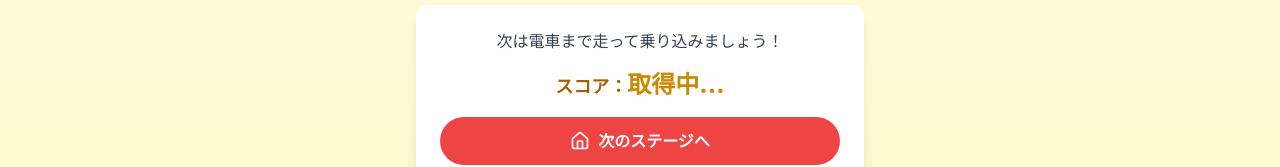
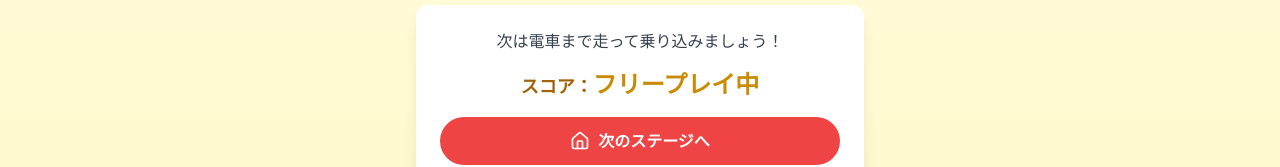
Before and after one commit to RiTa-23/Nesupani_React, a React (Vite) app: page /bikegameclear in a window 1280 px wide. Shown: the part 389-556 px from the top of the page. Built offline with nearby package versions, Linux system fonts and the light colour scheme; no server answers.

Commit message:
add:フリープレイモード実装

```diff
--- a/src/pages/BikeGameClearPage.tsx
+++ b/src/pages/BikeGameClearPage.tsx
@@ -12,16 +12,20 @@ const BikeGameClearPage: React.FC = () => {
   const navigate = useNavigate();
   const [playClearSound] = useSound('/sounds/clear.mp3', { volume: 0.5 });
   const [score, setScore] = useState<number | null>(null);
+  const [isFreePlay, setIsFreePlay] = useState(false);
 
   useEffect(() => {
     playClearSound();
   }, [playClearSound]);
 
-  // スコア取得
+  // フリープレイ判定とスコア取得
   useEffect(() => {
+    const gameId = localStorage.getItem("gameId");
+    if (!gameId) {
+      setIsFreePlay(true);
+      return;
+    }
     const fetchScore = async () => {
-      const gameId = localStorage.getItem("gameId");
-      if (!gameId) return;
       const docRef = doc(db, "gameIds", gameId);
       const docSnap = await getDoc(docRef);
       if (docSnap.exists()) {
@@ -56,7 +60,11 @@ const BikeGameClearPage: React.FC = () => {
           <div className="text-center my-4">
             <span className="text-lg font-bold text-yellow-700">スコア：</span>
             <span className="text-2xl font-extrabold text-yellow-600">
-              {score !== null ? score : "取得中..."}
+              {isFreePlay
+                ? "フリープレイ中"
+                : score !== null
+                  ? score
+                  : "取得中..."}
             </span>
           </div>
           <div className="flex flex-col space-y-4">
--- a/src/pages/BikeGamePage.tsx
+++ b/src/pages/BikeGamePage.tsx
@@ -35,6 +35,9 @@ function BikeGamePage() {
   const [timeLeft, setTimeLeft] = useState(50);
   const [isGameStarted, setIsGameStarted] = useState(false);
 
+  // フリープレイ判定
+  const [isFreePlay, setIsFreePlay] = useState(false);
+
   // ゲームID存在チェック
   const [loadingGameId, setLoadingGameId] = useState(true);
   const [gameIdError, setGameIdError] = useState<string | null>(null);
@@ -43,7 +46,9 @@ function BikeGamePage() {
     const checkGameId = async () => {
       const gameId = localStorage.getItem("gameId");
       if (!gameId) {
-        setGameIdError("ゲームIDが見つかりません。URLを確認してください。");
+        // フリープレイモード
+        setIsFreePlay(true);
+        setGameIdError(null);
         setLoadingGameId(false);
         return;
       }
@@ -63,7 +68,6 @@ function BikeGamePage() {
         return;
       }
 
-      // stage1Completedがfalseならゲーム開始可
       setGameIdError(null);
       setLoadingGameId(false);
     };
@@ -149,6 +153,7 @@ function BikeGamePage() {
   useEffect(() => {
     const updateStage1Completed = async () => {
       if (progress >= goalDistance) {
+        if (!isFreePlay) {
           const gameId = localStorage.getItem("gameId");
           const timescore= (timeLimit - timeLeft).toFixed(2);
           if (gameId) {
@@ -162,11 +167,13 @@ function BikeGamePage() {
             );
             console.log("stage1score", Math.round((45 + Number(timescore)) * 20));
           }
+        }
+        // フリープレイでもクリア画面へ
         navigate('/bikegameclear');
       }
     };
     updateStage1Completed();
-  }, [progress, navigate]);
+  }, [progress, navigate, isFreePlay, timeLeft]);
 
   // エラー時のカードUI
   const renderErrorCard = () => (
@@ -210,7 +217,7 @@ function BikeGamePage() {
       </PageTransition>
     );
   }
-  if (gameIdError) {
+  if (gameIdError && !isFreePlay) {
     return (
       <PageTransition>
         <div className="min-h-screen flex items-center justify-center bg-gray-900">
--- a/src/pages/HomePage.tsx
+++ b/src/pages/HomePage.tsx
@@ -16,6 +16,7 @@ const HomePage: React.FC = () => {
   const [inputId, setInputId] = useState<string | null>(null);
   const [idExists, setIdExists] = useState(false);
   const [isHowToPlayOpen, setIsHowToPlayOpen] = useState(false);
+  const [showErrorCard, setShowErrorCard] = useState(false); // ★追加
 
   // URLからidを取得し、Firestoreで存在チェック
   useEffect(() => {
@@ -27,8 +28,11 @@ const HomePage: React.FC = () => {
     }
     setInputId(id);
 
+    // 初期表示時はエラーを出さない
+    setError('');
+    setShowErrorCard(false);
+
     if (!id) {
-      setError('IDが見つかりません');
       setLoading(false);
       return;
     }
@@ -40,7 +44,6 @@ const HomePage: React.FC = () => {
         setIdExists(true);
         setError('');
       } else {
-        setError('IDが見つかりません');
         setIdExists(false);
       }
       setLoading(false);
@@ -51,7 +54,11 @@ const HomePage: React.FC = () => {
 
   // スタートボタン押下時の処理
   const handleStartGame = async () => {
-    if (!inputId || !idExists) return;
+    if (!inputId || !idExists) {
+      setError('IDが見つかりません');
+      setShowErrorCard(true); // ★ここでエラーカード表示
+      return;
+    }
     localStorage.setItem("gameId", inputId);
     navigate('/bikegame');
   };
@@ -67,7 +74,6 @@ const HomePage: React.FC = () => {
       </div>
       <h2 className="text-2xl font-bold mb-2 text-gray-800">ゲームを開始できません</h2>
       <p className="mb-6 text-gray-600">ゲームIDが見つかりません。URLを確認してください。</p>
-      {/* フリープレイモードボタン追加 */}
       <Button
         onClick={() => {
           localStorage.removeItem("gameId");
@@ -88,7 +94,7 @@ const HomePage: React.FC = () => {
       <div className="min-h-screen bg-gradient-to-b from-blue-50 to-blue-100 flex flex-col items-center justify-center p-4">
         {loading ? (
           <div>読み込み中...</div>
-        ) : error ? (
+        ) : showErrorCard ? ( // ★ここでエラーカードを制御
           renderErrorCard()
         ) : (
           <>
@@ -117,13 +123,12 @@ const HomePage: React.FC = () => {
                 <Info className="mr-2" size={20} />
                 遊び方
               </Button>
-              {/* フリープレイモードボタン追加 */}
               <Button
                 onClick={() => {
                   localStorage.removeItem("gameId");
                   navigate('/bikegame');
                 }}
-                variant="secondary"
+                variant="primary"
                 size="small"
                 className="w-full flex items-center justify-center mt-2 bg-gray-400 hover:bg-gray-500 text-white"
               >
--- a/src/pages/RunGameClearPage.tsx
+++ b/src/pages/RunGameClearPage.tsx
@@ -10,16 +10,20 @@ import { doc, getDoc } from "firebase/firestore";
 const RunGameClearPage: React.FC = () => {
   const [playClearSound] = useSound('/sounds/clear.mp3', { volume: 0.5 });
   const [score, setScore] = useState<number | null>(null);
+  const [isFreePlay, setIsFreePlay] = useState(false);
 
   useEffect(() => {
     playClearSound();
   }, [playClearSound]);
 
-  // スコア取得
+  // フリープレイ判定とスコア取得
   useEffect(() => {
+    const gameId = localStorage.getItem("gameId");
+    if (!gameId) {
+      setIsFreePlay(true);
+      return;
+    }
     const fetchScore = async () => {
-      const gameId = localStorage.getItem("gameId");
-      if (!gameId) return;
       const docRef = doc(db, "gameIds", gameId);
       const docSnap = await getDoc(docRef);
       if (docSnap.exists()) {
@@ -54,7 +58,11 @@ const RunGameClearPage: React.FC = () => {
           <div className="text-center my-4">
             <span className="text-lg font-bold text-yellow-700">スコア：</span>
             <span className="text-2xl font-extrabold text-yellow-600">
-              {score !== null ? score : "取得中..."}
+              {isFreePlay
+                ? "フリープレイ中"
+                : score !== null
+                  ? score
+                  : "取得中..."}
             </span>
           </div>
           <div className="flex flex-col space-y-4">
--- a/src/pages/RunGamePage.tsx
+++ b/src/pages/RunGamePage.tsx
@@ -30,7 +30,8 @@ declare global {
 }
 
 const RunGamePage: React.FC = () => {
-  // 追加: ゲームID存在チェック用
+  // フリープレイ判定
+  const [isFreePlay, setIsFreePlay] = useState(false);
   const [loadingGameId, setLoadingGameId] = useState(true);
   const [gameIdError, setGameIdError] = useState<string | null>(null);
 
@@ -56,12 +57,13 @@ const RunGamePage: React.FC = () => {
   const webcamRef = useRef<Webcam>(null);
   const canvasRef = useRef<HTMLCanvasElement>(null);
 
-  // --- 追加: ゲームID存在チェック ---
+  // --- ゲームID存在チェック ---
   useEffect(() => {
     const checkGameId = async () => {
       const gameId = localStorage.getItem("gameId");
       if (!gameId) {
-        setGameIdError("ゲームIDが見つかりません。URLを確認してください。");
+        setIsFreePlay(true);
+        setGameIdError(null);
         setLoadingGameId(false);
         return;
       }
@@ -78,7 +80,6 @@ const RunGamePage: React.FC = () => {
         setLoadingGameId(false);
         return;
       }
-      // stage2Completedがfalseならゲーム開始可
       setGameIdError(null);
       setLoadingGameId(false);
     };
@@ -191,6 +192,7 @@ const RunGamePage: React.FC = () => {
   useEffect(() => {
     const updateStage2Completed = async () => {
       if (progress >= goalDistance) {
+        if (!isFreePlay) {
           const gameId = localStorage.getItem("gameId");
           const timescore = (timeLimit - timeLeft).toFixed(2);
           if (gameId) {
@@ -204,11 +206,12 @@ const RunGamePage: React.FC = () => {
             );
             console.log("stage2score", Math.round((45 + Number(timescore)) * 20));
           }
+        }
         navigate('/rungameclear');
       }
     };
     updateStage2Completed();
-  }, [progress, goalDistance, navigate, timeLeft, timeLimit]);
+  }, [progress, goalDistance, navigate, timeLeft, timeLimit, isFreePlay]);
 
   // デバッグ用：progressの変更を確認
   useEffect(() => {
@@ -266,7 +269,7 @@ const RunGamePage: React.FC = () => {
       </PageTransition>
     );
   }
-  if (gameIdError) {
+  if (gameIdError && !isFreePlay) {
     return (
       <PageTransition>
         <div className="min-h-screen flex items-center justify-center bg-gray-900">
```
Lines whose indentation alone changed are shown as unchanged.
